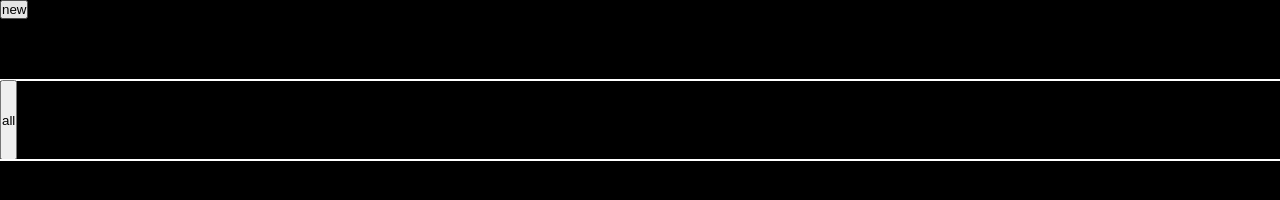
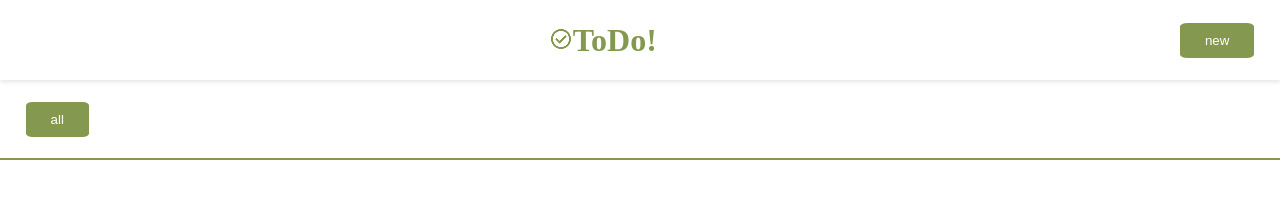
Before and after one commit to Wise-394/odin-todo-list, a website built with webpack: page src/template.html in a window 1280 px wide. Built offline with nearby package versions, Linux system fonts and the light colour scheme.

Commit message:
header and project list css

```diff
--- a/src/modules/view.js
+++ b/src/modules/view.js
@@ -165,4 +165,7 @@ export class View {
             projectContainer.appendChild(projectButton);
         })
     }
+    static projectTabSelected(){
+
+    }
 }
--- a/src/style.css
+++ b/src/style.css
@@ -4,17 +4,27 @@
     margin: 0;
 }
 
+:root {
+    --side-padding: 2%;
+    --primary: #84994F;
+    --high-priority: #B45253;
+    --med-priority: #FCB53B;
+    --low-priority: #FFE797;
+}
+
 body {
-    background-color: black;
-    color: white;
+    background-color: white;
+    color: black;
     display: flex;
     flex-direction: column;
     min-height: 100vh;
+    overflow-y: hidden;
+    max-width: 100vw;
 }
 
-body>* {
-    outline: 1px solid white;
-}
+/* body > * {
+    outline: 1px solid black;
+} */
 
 #modal {
     z-index: 1;
@@ -34,13 +44,66 @@ body>* {
 
 header {
     flex: 0 1 10vh;
+    display: flex;
+    align-items: center;
+    justify-content: flex-end;
+    padding: 0 var(--side-padding);
+    box-shadow: 0 2px 4px rgba(0, 0, 0, 0.1);
 }
-.project-container{
+
+
+header>h1 {
+    margin-right: auto;
+    margin-left: auto;
+}
+
+header>h1 {
+    color: var(--primary);
+    font-weight: 800;
+}
+
+header>h1::before {
+    content: url("./assets/image/check.png");
+}
+
+header>button {
+    color: white;
+    background-color: var(--primary);
+    padding: 10px 25px;
+    border: 0;
+    border-radius: 10%;
+}
+
+button:hover {
+    transform: scale(1.1);
+    cursor: pointer;
+}
+
+
+/* project list */
+.project-container {
     display: flex;
     flex: 0 1 10vh;
+    border-bottom: var(--primary) 2px solid;
+    padding: 1% var(--side-padding);
+    justify-content: flex-start;
+    align-items: center;
+    gap: 1%;
+    overflow-x: auto;
+    overflow-y: hidden;
 }
+
+.project-container>button {
+    color: white;
+    background-color: var(--primary);
+    padding: 10px 25px;
+    border: 0;
+    border-radius: 10%;
+}
+
 .todo-list-container {
     flex: 1 1 0;
     display: grid;
     grid-template-columns: repeat(auto-fill, minmax(200px, 1fr));
+    padding: 1% var(--side-padding);
 }
--- a/src/template.html
+++ b/src/template.html
@@ -9,6 +9,7 @@
 
 <body>
     <header>
+        <h1>ToDo!</h1>
         <button id="open-new-modal">new</button>
         <dialog id="modal">
             <form method="dialog" id="new-todo-form">
```
Also changed, not shown: src/assets/image/check.png (added).
